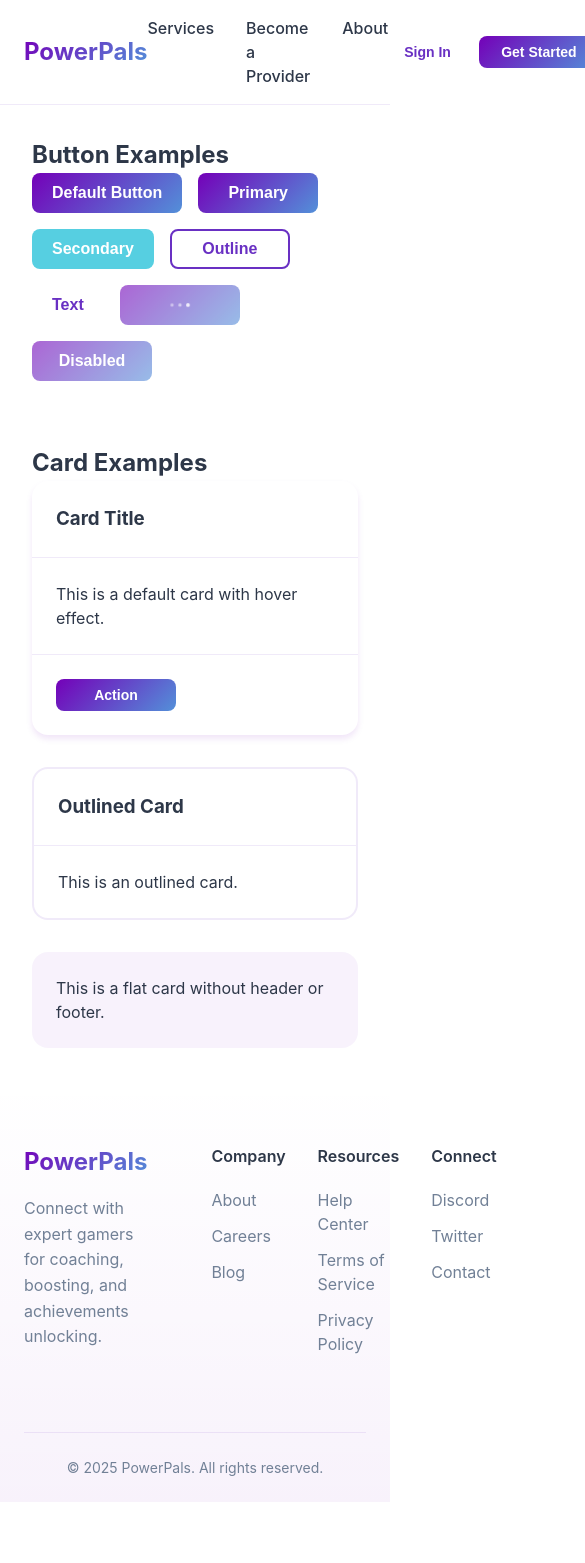
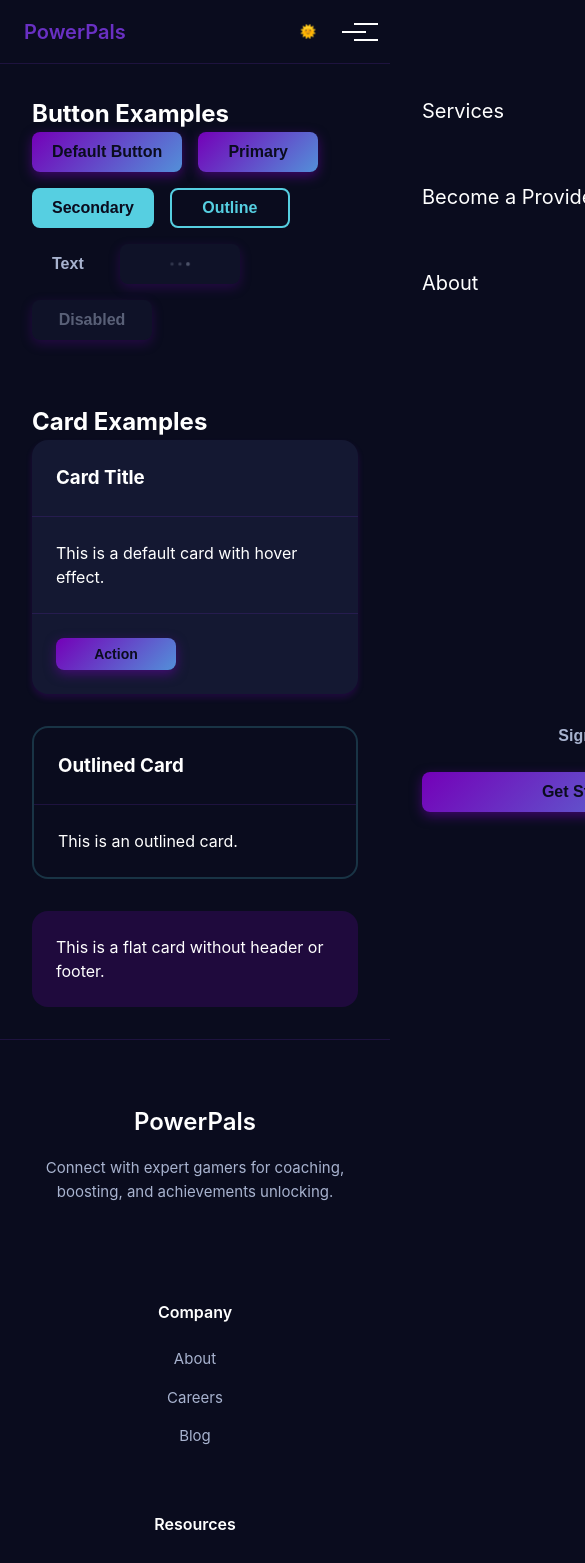
Before and after one commit to SimeonAleksov/powerpals-client, a Nuxt app: page /demo in a window 390 px wide. Shown: the top 1563 px of the page, 585 px wide, since content can reach past the window. Before the commit the page ends 1502 px from the top, so only its background shows below. Built offline with nearby package versions, Linux system fonts and the light colour scheme.

Commit message:
responsive header

```diff
--- a/src/assets/styles/_variables.scss
+++ b/src/assets/styles/_variables.scss
@@ -10,16 +10,8 @@ $color-cyan-light: #64dfdf;
 $color-aqua: #72efdd;
 $color-aqua-light: #80ffdb;
 
-// Semantic Colors
-$color-primary: $color-purple;
-$color-secondary: $color-blue;
-$color-accent: $color-cyan;
-$color-background: #ffffff;
-$color-text: #2d3748;
-$color-text-light: #718096;
-
 // Typography
-$font-primary: 'Inter', -apple-system, BlinkMacSystemFont, sans-serif;
+$font-primary: 'Inter', system-ui, -apple-system, sans-serif;
 $font-size-base: 16px;
 $font-size-h1: 3.5rem;
 $font-size-h2: 2.5rem;
@@ -30,3 +22,75 @@ $spacing-base: 8px;
 $spacing-md: $spacing-base * 2;
 $spacing-lg: $spacing-base * 3;
 $spacing-xl: $spacing-base * 4;
+
+
+:root {
+  // Light theme colors
+  --color-bg-primary: #ffffff;
+  --color-bg-secondary: #f8f9fa;
+  --color-text-primary: #2d3748;
+  --color-text-secondary: #718096;
+  --color-border: rgba(110, 48, 195, 0.1);
+
+  // Dark theme colors - adjusted for better readability
+  &.dark {
+    --color-bg-primary: #0a0c1e;    // Darker, more saturated blue
+    --color-bg-secondary: #141832;  // Slightly lighter than primary
+    --color-text-primary: #ffffff;  // Pure white for main text
+    --color-text-secondary: #a8b3cf; // Lighter, more visible secondary text
+    --color-border: rgba(110, 48, 195, 0.2);
+  }
+}
+
+// Theme-aware semantic colors
+$color-background: var(--color-bg-primary);
+$color-background-secondary: var(--color-bg-secondary);
+$color-text: var(--color-text-primary);
+$color-text-light: var(--color-text-secondary);
+$color-border: var(--color-border);
+
+// Primary color semantic variables
+$color-primary: $color-purple;
+$color-secondary: $color-blue;
+$color-accent: $color-cyan;
+
+h1, h2, h3, h4, h5, h6 {
+  .dark & {
+    color: var(--color-text-primary);
+  }
+}
+
+$gradient-text-dark: linear-gradient(135deg, #b49fff, #64dfdf); // More visible gradient
+
+$spacing-sm: 8px;
+$spacing-md: 16px;
+$spacing-lg: 24px;
+$spacing-xl: 32px;
+$spacing-2xl: 48px;
+$spacing-3xl: 64px;
+
+// Border radius
+$border-radius-sm: 4px;
+$border-radius-md: 8px;
+$border-radius-lg: 16px;
+$border-radius-full: 9999px;
+
+// Breakpoints
+$breakpoint-sm: 640px;
+$breakpoint-md: 768px;
+$breakpoint-lg: 1024px;
+$breakpoint-xl: 1280px;
+
+// Z-index
+$z-index-header: 50;
+$z-index-modal: 100;
+$z-index-tooltip: 150;
+
+// Transitions
+$transition-base: all 0.3s ease;
+$transition-fast: all 0.15s ease;
+$transition-slow: all 0.5s ease;
+
+// Container
+$container-max-width: 1200px;
+$container-padding: 24px;
--- a/src/assets/styles/main.scss
+++ b/src/assets/styles/main.scss
@@ -1,4 +1,4 @@
-@use 'variables' as *;
+@import 'variables';
 
 * {
   margin: 0;
@@ -10,13 +10,8 @@ body {
   font-family: $font-primary;
   font-size: $font-size-base;
   color: $color-text;
+  background-color: $color-background;
   line-height: 1.5;
   -webkit-font-smoothing: antialiased;
   -moz-osx-font-smoothing: grayscale;
 }
-
-button {
-  border: none;
-  background: none;
-  cursor: pointer;
-}
--- a/src/components/layout/Footer.vue
+++ b/src/components/layout/Footer.vue
@@ -1,7 +1,7 @@
 <template>
   <footer class="footer">
     <div class="footer__content">
-      <div class="footer__main">
+      <!-- Brand Section -->
       <div class="footer__brand">
         <h3 class="footer__logo">PowerPals</h3>
         <p class="footer__description">
@@ -9,7 +9,9 @@
         </p>
       </div>
 
+      <!-- Links Sections -->
       <div class="footer__links">
+        <!-- Company -->
         <div class="footer__group">
           <h4 class="footer__group-title">Company</h4>
           <NuxtLink to="/about" class="footer__link">About</NuxtLink>
@@ -17,6 +19,7 @@
           <NuxtLink to="/blog" class="footer__link">Blog</NuxtLink>
         </div>
 
+        <!-- Resources -->
         <div class="footer__group">
           <h4 class="footer__group-title">Resources</h4>
           <NuxtLink to="/help" class="footer__link">Help Center</NuxtLink>
@@ -24,6 +27,7 @@
           <NuxtLink to="/privacy" class="footer__link">Privacy Policy</NuxtLink>
         </div>
 
+        <!-- Connect -->
         <div class="footer__group">
           <h4 class="footer__group-title">Connect</h4>
           <NuxtLink to="/discord" class="footer__link">Discord</NuxtLink>
@@ -33,78 +37,82 @@
       </div>
     </div>
 
+    <!-- Copyright -->
     <div class="footer__bottom">
       <p class="footer__copyright">
         © {{ new Date().getFullYear() }} PowerPals. All rights reserved.
       </p>
-      </div>
     </div>
   </footer>
 </template>
 
 <style lang="scss" scoped>
 .footer {
-  background: linear-gradient(to bottom, transparent, rgba($color-purple-dark, 0.05));
-  padding: 64px 24px 24px;
+  padding: $spacing-xl * 3 $spacing-xl $spacing-xl;
+  background: $color-background;
+  border-top: 1px solid $color-border;
 
   &__content {
     max-width: 1200px;
     margin: 0 auto;
-  }
-
-  &__main {
     display: grid;
-    grid-template-columns: 1.5fr repeat(3, 1fr);
-    gap: 64px;
-    margin-bottom: 64px;
+    grid-template-columns: 2fr 3fr;
+    gap: $spacing-xl * 2;
   }
 
   &__brand {
-    max-width: 300px;
+    max-width: 320px;
   }
 
   &__logo {
     font-size: 1.5rem;
-    font-weight: 700;
-    background: linear-gradient(135deg, $color-purple-dark, $color-blue);
-    -webkit-background-clip: text;
-    background-clip: text;
-    -webkit-text-fill-color: transparent;
-    margin-bottom: 16px;
+    font-weight: 600;
+    color: $color-purple;
+    margin-bottom: $spacing-md;
   }
 
   &__description {
     color: $color-text-light;
     line-height: 1.6;
+    font-size: 0.9375rem;
   }
 
   &__links {
     display: grid;
     grid-template-columns: repeat(3, 1fr);
-    gap: 32px;
+    gap: $spacing-xl;
+  }
+
+  &__group {
+    display: flex;
+    flex-direction: column;
+    gap: $spacing-md;
   }
 
   &__group-title {
+    color: $color-text;
+    font-size: 1rem;
     font-weight: 600;
-    margin-bottom: 20px;
-    color: $color-text;
+    margin-bottom: $spacing-sm;
   }
 
   &__link {
-    display: block;
+    color: $color-text-light;
     text-decoration: none;
-    color: $color-text-light;
-    margin-bottom: 12px;
+    font-size: 0.9375rem;
     transition: color 0.3s ease;
+    width: fit-content;
 
     &:hover {
-      color: $color-primary;
+      color: $color-purple;
     }
   }
 
   &__bottom {
-    padding-top: 24px;
-    border-top: 1px solid rgba($color-primary, 0.1);
+    max-width: 1200px;
+    margin: $spacing-xl * 3 auto 0;
+    padding-top: $spacing-xl;
+    border-top: 1px solid $color-border;
     text-align: center;
   }
 
@@ -112,5 +120,40 @@
     color: $color-text-light;
     font-size: 0.875rem;
   }
+
+  // Responsive
+  @media (max-width: 768px) {
+    padding: $spacing-xl * 2 $spacing-xl $spacing-xl;
+
+    &__content {
+      grid-template-columns: 1fr;
+    }
+
+    &__brand {
+      max-width: 100%;
+      text-align: center;
+      margin-bottom: $spacing-xl;
+    }
+
+    &__links {
+      grid-template-columns: repeat(2, 1fr);
+      gap: $spacing-xl * 2;
+    }
+
+    &__bottom {
+      margin-top: $spacing-xl * 2;
+    }
+  }
+
+  @media (max-width: 480px) {
+    &__links {
+      grid-template-columns: 1fr;
+      text-align: center;
+    }
+
+    &__group {
+      align-items: center;
+    }
+  }
 }
 </style>
--- a/src/components/layout/Header.vue
+++ b/src/components/layout/Header.vue
@@ -1,11 +1,10 @@
 <template>
   <header class="header">
     <nav class="header__nav">
-      <NuxtLink to="/" class="header__logo">
-        <span class="header__logo-gradient">PowerPals</span>
-      </NuxtLink>
+      <NuxtLink to="/" class="header__logo">PowerPals</NuxtLink>
 
-      <div class="header__menu">
+      <!-- Desktop Menu -->
+      <div class="header__menu header__menu--desktop">
         <NuxtLink
           v-for="item in menuItems"
           :key="item.path"
@@ -17,15 +16,68 @@
       </div>
 
       <div class="header__actions">
-        <Button variant="text" size="sm">Sign In</Button>
-        <Button variant="primary" size="sm">Get Started</Button>
+        <button class="header__theme-toggle" @click="toggleTheme">
+          <span v-if="isDark" class="header__theme-icon">🌞</span>
+          <span v-else class="header__theme-icon">🌙</span>
+        </button>
+
+        <!-- Desktop Actions -->
+        <div class="header__buttons header__buttons--desktop">
+          <Button variant="text" size="sm">Sign In</Button>
+          <Button variant="primary" size="sm">Get Started</Button>
+        </div>
+
+        <!-- Mobile Menu Button -->
+        <button class="header__mobile-toggle" @click="toggleMobileMenu">
+          <span class="header__mobile-icon"></span>
+        </button>
       </div>
     </nav>
+
+    <!-- Mobile Menu -->
+    <div class="header__mobile" :class="{ 'header__mobile--open': isMobileMenuOpen }">
+      <div class="header__mobile-content">
+        <div class="header__mobile-links">
+          <NuxtLink
+            v-for="item in menuItems"
+            :key="item.path"
+            :to="item.path"
+            class="header__mobile-item"
+            @click="closeMobileMenu"
+          >
+            {{ item.label }}
+          </NuxtLink>
+        </div>
+        <div class="header__mobile-buttons">
+          <Button variant="text" block @click="closeMobileMenu">Sign In</Button>
+          <Button variant="primary" block @click="closeMobileMenu">Get Started</Button>
+        </div>
+      </div>
+    </div>
   </header>
 </template>
 
 <script setup lang="ts">
 import Button from '@/components/ui/Button.vue'
+const { isDark, toggleTheme } = useTheme()
+
+const isMobileMenuOpen = ref(false)
+
+const toggleMobileMenu = () => {
+  isMobileMenuOpen.value = !isMobileMenuOpen.value
+  // Prevent body scroll when menu is open
+  document.body.style.overflow = isMobileMenuOpen.value ? 'hidden' : ''
+}
+
+const closeMobileMenu = () => {
+  isMobileMenuOpen.value = false
+  document.body.style.overflow = ''
+}
+
+// Close mobile menu on route change
+watch(() => useRoute().fullPath, () => {
+  closeMobileMenu()
+})
 
 const menuItems = [
   { label: 'Services', path: '/services' },
@@ -38,53 +90,217 @@ const menuItems = [
 .header {
   position: sticky;
   top: 0;
-  z-index: 50;
-  background: rgba($color-background, 0.8);
-  backdrop-filter: blur(12px);
-  border-bottom: 1px solid rgba($color-primary, 0.1);
+  z-index: $z-index-header;
+  background: $color-background;
+  border-bottom: 1px solid $color-border;
+  height: 64px;
 
   &__nav {
-    max-width: 1200px;
+    max-width: $container-max-width;
+    height: 100%;
     margin: 0 auto;
-    padding: 16px 24px;
+    padding: 0 $container-padding;
     display: flex;
     align-items: center;
     justify-content: space-between;
   }
 
   &__logo {
+    font-size: 1.25rem;
+    font-weight: 600;
     text-decoration: none;
-    font-weight: 700;
-    font-size: 1.5rem;
-  }
+    color: $color-purple;
+    transition: $transition-base;
+    z-index: $z-index-header + 1;
 
-  &__logo-gradient {
-    background: linear-gradient(135deg, $color-purple-dark, $color-blue);
-    -webkit-background-clip: text;
-    background-clip: text;
-    -webkit-text-fill-color: transparent;
+    &:hover {
+      color: darken($color-purple, 10%);
+    }
   }
 
   &__menu {
     display: flex;
     gap: 32px;
+    margin-left: 48px;
+
+    &--desktop {
+      @media (max-width: $breakpoint-md) {
+        display: none;
+      }
+    }
   }
 
   &__menu-item {
     text-decoration: none;
-    color: $color-text;
+    color: $color-text-light;
+    font-size: 0.9375rem;
     font-weight: 500;
-    transition: color 0.3s ease;
+    padding: 8px 0;
+    transition: $transition-base;
+    position: relative;
 
-    &:hover {
-      color: $color-primary;
+    &::after {
+      content: '';
+      position: absolute;
+      bottom: 0;
+      left: 0;
+      width: 0;
+      height: 2px;
+      background: $color-purple;
+      transition: $transition-base;
+    }
+
+    &:hover, &.router-link-active {
+      color: $color-text;
+
+      &::after {
+        width: 100%;
+      }
     }
   }
 
   &__actions {
     display: flex;
     align-items: center;
-    gap: 12px;
+    gap: 16px;
+  }
+
+  &__buttons {
+    display: flex;
+    gap: 16px;
+
+    &--desktop {
+      @media (max-width: $breakpoint-md) {
+        display: none;
+      }
+    }
+  }
+
+  &__theme-toggle {
+    padding: 8px;
+    border-radius: $border-radius-md;
+    cursor: pointer;
+    background: transparent;
+    border: none;
+    color: $color-text;
+    transition: $transition-base;
+    display: flex;
+    align-items: center;
+    justify-content: center;
+    width: 36px;
+    height: 36px;
+
+    &:hover {
+      background: rgba($color-purple, 0.1);
+    }
+  }
+
+  &__mobile-toggle {
+    display: none;
+    width: 24px;
+    height: 24px;
+    position: relative;
+    background: none;
+    border: none;
+    cursor: pointer;
+    z-index: $z-index-header + 1;
+
+    @media (max-width: $breakpoint-md) {
+      display: block;
+    }
+  }
+
+  &__mobile-icon {
+    position: absolute;
+    top: 50%;
+    left: 50%;
+    transform: translate(-50%, -50%);
+    width: 24px;
+    height: 2px;
+    background-color: $color-text;
+    transition: $transition-base;
+
+    &::before,
+    &::after {
+      content: '';
+      position: absolute;
+      width: 24px;
+      height: 2px;
+      background-color: $color-text;
+      transition: $transition-base;
+    }
+
+    &::before {
+      top: -8px;
+    }
+
+    &::after {
+      top: 8px;
+    }
+
+    .header__mobile--open & {
+      background-color: transparent;
+
+      &::before {
+        transform: rotate(45deg);
+        top: 0;
+      }
+
+      &::after {
+        transform: rotate(-45deg);
+        top: 0;
+      }
+    }
+  }
+
+  &__mobile {
+    position: fixed;
+    top: 0;
+    left: 0;
+    width: 100%;
+    height: 100vh;
+    background: $color-background;
+    padding: 80px $spacing-xl $spacing-xl;
+    transform: translateX(100%);
+    transition: transform 0.3s ease-in-out;
+    z-index: $z-index-header;
+    overflow-y: auto;
+
+    &--open {
+      transform: translateX(0);
+    }
+  }
+
+  &__mobile-content {
+    display: flex;
+    flex-direction: column;
+    height: 100%;
+  }
+
+  &__mobile-links {
+    display: flex;
+    flex-direction: column;
+    gap: $spacing-lg;
+    margin-bottom: $spacing-xl;
+  }
+
+  &__mobile-item {
+    font-size: 1.25rem;
+    color: $color-text;
+    text-decoration: none;
+    padding: $spacing-md 0;
+    transition: $transition-base;
+
+    &:hover {
+      color: $color-purple;
+    }
+  }
+
+  &__mobile-buttons {
+    display: flex;
+    flex-direction: column;
+    gap: $spacing-md;
+    margin-top: auto;
   }
 }
 </style>
--- a/src/components/ui/Button.vue
+++ b/src/components/ui/Button.vue
@@ -26,13 +26,15 @@ interface Props {
   size?: 'sm' | 'md' | 'lg'
   loading?: boolean
   disabled?: boolean
+  block?: boolean
 }
 
 withDefaults(defineProps<Props>(), {
   variant: 'primary',
   size: 'md',
   loading: false,
-  disabled: false
+  disabled: false,
+  block: false
 })
 
 defineEmits(['click'])
@@ -48,41 +50,70 @@ defineEmits(['click'])
   transition: all 0.3s ease;
   cursor: pointer;
   border: none;
-  min-width: 120px; // Added minimum width for consistency
+  min-width: 120px;
+
+  &--block {
+    width: 100%;
+  }
 
   &--primary {
     background: linear-gradient(135deg, $color-purple-dark, $color-blue);
     color: $color-background;
+
     &:hover:not(:disabled) {
       transform: translateY(-2px);
       box-shadow: 0 4px 12px rgba($color-purple-dark, 0.3);
+    }
+
+    :root.dark & {
+      box-shadow: 0 4px 12px rgba($color-purple-dark, 0.5);
     }
   }
 
   &--secondary {
     background: $color-cyan;
     color: $color-background;
+
     &:hover:not(:disabled) {
-      background: darken($color-cyan, 5%);
       transform: translateY(-2px);
+      box-shadow: 0 4px 12px rgba($color-cyan, 0.3);
     }
   }
 
   &--outline {
     background: transparent;
     border: 2px solid $color-primary;
-    color: $color-primary;
+    color: $color-text;
+
     &:hover:not(:disabled) {
       background: rgba($color-primary, 0.1);
+    }
+
+    :root.dark & {
+      border-color: $color-cyan;
+      color: $color-cyan;
+
+      &:hover:not(:disabled) {
+        background: rgba($color-cyan, 0.1);
+      }
     }
   }
 
   &--text {
     background: transparent;
-    color: $color-primary;
-    min-width: auto; // Override min-width for text variant
+    color: $color-text;
+    min-width: auto;
+
     &:hover:not(:disabled) {
-      background: rgba($color-primary, 0.1);
+      background: rgba($color-text, 0.1);
+    }
+
+    :root.dark & {
+      color: $color-text-light;
+
+      &:hover:not(:disabled) {
+        background: rgba($color-text-light, 0.1);
+      }
     }
   }
 
@@ -105,8 +136,13 @@ defineEmits(['click'])
   }
 
   &:disabled {
-    opacity: 0.6;
+    opacity: 0.5;
     cursor: not-allowed;
+    background: $color-background-secondary;
+    color: $color-text-light;
+    border: none;
+    box-shadow: none;
+    transform: none;
   }
 
   &__loader {
@@ -119,7 +155,7 @@ defineEmits(['click'])
     display: flex;
     align-items: center;
     gap: 8px;
-    white-space: nowrap; // Prevent text wrapping
+    white-space: nowrap;
   }
 
   &__loader-dot {
--- a/src/components/ui/Card.vue
+++ b/src/components/ui/Card.vue
@@ -39,24 +39,41 @@ withDefaults(defineProps<Props>(), {
 
   &--default {
     box-shadow: 0 4px 6px rgba($color-purple-dark, 0.1);
+
+    :root.dark & {
+      background: $color-background-secondary;
+      box-shadow: 0 4px 6px rgba($color-purple-dark, 0.2);
+    }
   }
 
   &--outline {
-    border: 2px solid rgba($color-primary, 0.1);
+    border: 2px solid $color-border;
+
+    :root.dark & {
+      border-color: rgba($color-cyan, 0.2);
+    }
   }
 
   &--flat {
-    background: rgba($color-purple-dark, 0.05);
+    background: $color-background-secondary;
+
+    :root.dark & {
+      background: rgba($color-purple-dark, 0.2);
+    }
   }
 
   &--hover:hover {
     transform: translateY(-5px);
     box-shadow: 0 8px 15px rgba($color-purple-dark, 0.15);
+
+    :root.dark & {
+      box-shadow: 0 8px 15px rgba($color-purple-dark, 0.3);
+    }
   }
 
   &__header {
     padding: $spacing-lg;
-    border-bottom: 1px solid rgba($color-primary, 0.1);
+    border-bottom: 1px solid $color-border;
   }
 
   &__body {
@@ -65,7 +82,7 @@ withDefaults(defineProps<Props>(), {
 
   &__footer {
     padding: $spacing-lg;
-    border-top: 1px solid rgba($color-primary, 0.1);
+    border-top: 1px solid $color-border;
   }
 }
 </style>
--- /dev/null
+++ b/src/composables/useTheme.js
@@ -0,0 +1,14 @@
+export const useTheme = () => {
+  const colorMode = useColorMode()
+
+  const isDark = computed(() => colorMode.value === 'dark')
+
+  const toggleTheme = () => {
+    colorMode.preference = colorMode.value === 'dark' ? 'light' : 'dark'
+  }
+
+  return {
+    isDark,
+    toggleTheme
+  }
+}
--- a/src/pages/index.vue
+++ b/src/pages/index.vue
@@ -7,44 +7,27 @@
         From casual gaming to competitive ranks - we've got you covered.
       </p>
       <div class="landing__cta">
-        <button class="button button--primary">Join Early Access</button>
+        <Button variant="primary" size="lg">Join Early Access</Button>
       </div>
     </div>
 
     <div class="landing__services">
       <h2 class="landing__section-title">Gaming Services</h2>
       <div class="services-grid">
-        <div class="service-card">
-          <h3 class="service-card__title">Pro Coaching</h3>
-          <p class="service-card__description">
-            One-on-one sessions with top-ranked players. Learn strategies, improve mechanics,
-            and master your favorite games.
-          </p>
-        </div>
-        <div class="service-card">
-          <h3 class="service-card__title">Achievement Hunting</h3>
-          <p class="service-card__description">
-            Unlock those hard-to-get achievements with help from experienced completionists.
-          </p>
-        </div>
-        <div class="service-card">
-          <h3 class="service-card__title">Rank Boosting</h3>
-          <p class="service-card__description">
-            Reach your desired competitive rank with our skilled boosters. Safe and reliable.
-          </p>
-        </div>
-        <div class="service-card">
-          <h3 class="service-card__title">Game Companions</h3>
-          <p class="service-card__description">
-            Find friendly players to team up with for better gaming experience.
-          </p>
-        </div>
+        <Card v-for="service in services"
+              :key="service.title"
+              hover
+              class="service-card"
+        >
+          <h3 class="service-card__title">{{ service.title }}</h3>
+          <p class="service-card__description">{{ service.description }}</p>
+        </Card>
       </div>
     </div>
 
     <div class="landing__providers">
       <h2 class="landing__section-title">Become a Provider</h2>
-      <div class="provider-info">
+      <Card variant="flat" class="provider-info">
         <div class="provider-info__content">
           <h3>Turn Your Gaming Skills Into Income</h3>
           <ul class="provider-info__list">
@@ -53,23 +36,47 @@
             <li>Access a global gaming community</li>
             <li>Secure payments and support</li>
           </ul>
-          <button class="button button--secondary">Apply as Provider</button>
+          <Button variant="secondary" size="lg">Apply as Provider</Button>
         </div>
-      </div>
+      </Card>
     </div>
 
     <div class="landing__signup">
-      <div class="signup-form">
+      <Card class="signup-form">
         <h2>Get Early Access</h2>
         <p>Be the first to know when PowerPals launches. Early members get special perks!</p>
         <div class="signup-form__input-group">
           <input type="email" placeholder="Enter your email" class="signup-form__input">
-          <button class="button button--primary">Join Waitlist</button>
+          <Button variant="primary">Join Waitlist</Button>
         </div>
-      </div>
+      </Card>
     </div>
   </div>
 </template>
+
+<script setup lang="ts">
+import Button from '@/components/ui/Button.vue'
+import Card from '@/components/ui/Card.vue'
+
+const services = [
+  {
+    title: 'Pro Coaching',
+    description: 'One-on-one sessions with top-ranked players. Learn strategies, improve mechanics, and master your favorite games.'
+  },
+  {
+    title: 'Achievement Hunting',
+    description: 'Unlock those hard-to-get achievements with help from experienced completionists.'
+  },
+  {
+    title: 'Rank Boosting',
+    description: 'Reach your desired competitive rank with our skilled boosters. Safe and reliable.'
+  },
+  {
+    title: 'Game Companions',
+    description: 'Find friendly players to team up with for better gaming experience.'
+  }
+]
+</script>
 
 <style lang="scss" scoped>
 .landing {
@@ -122,17 +129,6 @@
 }
 
 .service-card {
-  background: $color-background;
-  padding: $spacing-xl;
-  border-radius: 16px;
-  box-shadow: 0 4px 6px rgba($color-purple-dark, 0.1);
-  transition: all 0.3s ease;
-
-  &:hover {
-    transform: translateY(-5px);
-    box-shadow: 0 8px 15px rgba($color-purple-dark, 0.15);
-  }
-
   &__title {
     color: $color-primary;
     font-size: 1.5rem;
@@ -147,8 +143,6 @@
 
 .provider-info {
   background: linear-gradient(135deg, $color-purple-dark, $color-blue);
-  padding: $spacing-xl;
-  border-radius: 16px;
   color: $color-background;
 
   &__content {
@@ -179,10 +173,6 @@
   text-align: center;
   max-width: 600px;
   margin: 0 auto;
-  padding: $spacing-xl;
-  background: $color-background;
-  border-radius: 16px;
-  box-shadow: 0 4px 6px rgba($color-purple-dark, 0.1);
 
   h2 {
     color: $color-primary;
@@ -215,36 +205,6 @@
   }
 }
 
-.button {
-  padding: $spacing-md $spacing-xl;
-  border-radius: 8px;
-  font-size: 1.125rem;
-  font-weight: 600;
-  transition: all 0.3s ease;
-  white-space: nowrap;
-
-  &--primary {
-    background: linear-gradient(135deg, $color-purple-dark, $color-blue);
-    color: $color-background;
-
-    &:hover {
-      transform: translateY(-2px);
-      box-shadow: 0 4px 12px rgba($color-purple-dark, 0.3);
-    }
-  }
-
-  &--secondary {
-    background: rgba($color-background, 0.1);
-    color: $color-background;
-    border: 2px solid $color-background;
-
-    &:hover {
-      background: rgba($color-background, 0.2);
-      transform: translateY(-2px);
-    }
-  }
-}
-
 @media (max-width: 768px) {
   .signup-form__input-group {
     flex-direction: column;
```
Also changed, not shown: nuxt.config.ts (+3 -4 lines). Lines whose indentation alone changed are shown as unchanged.
